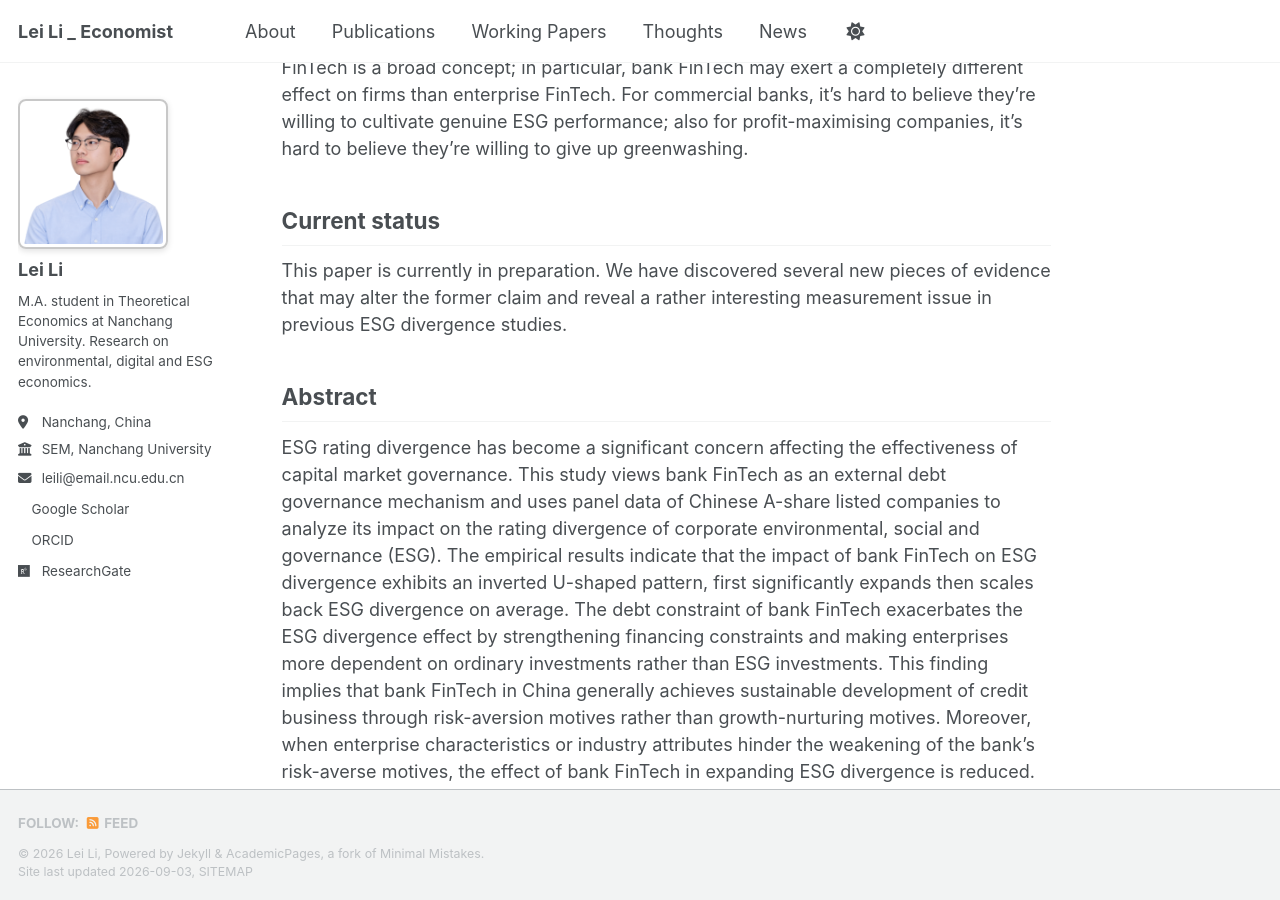
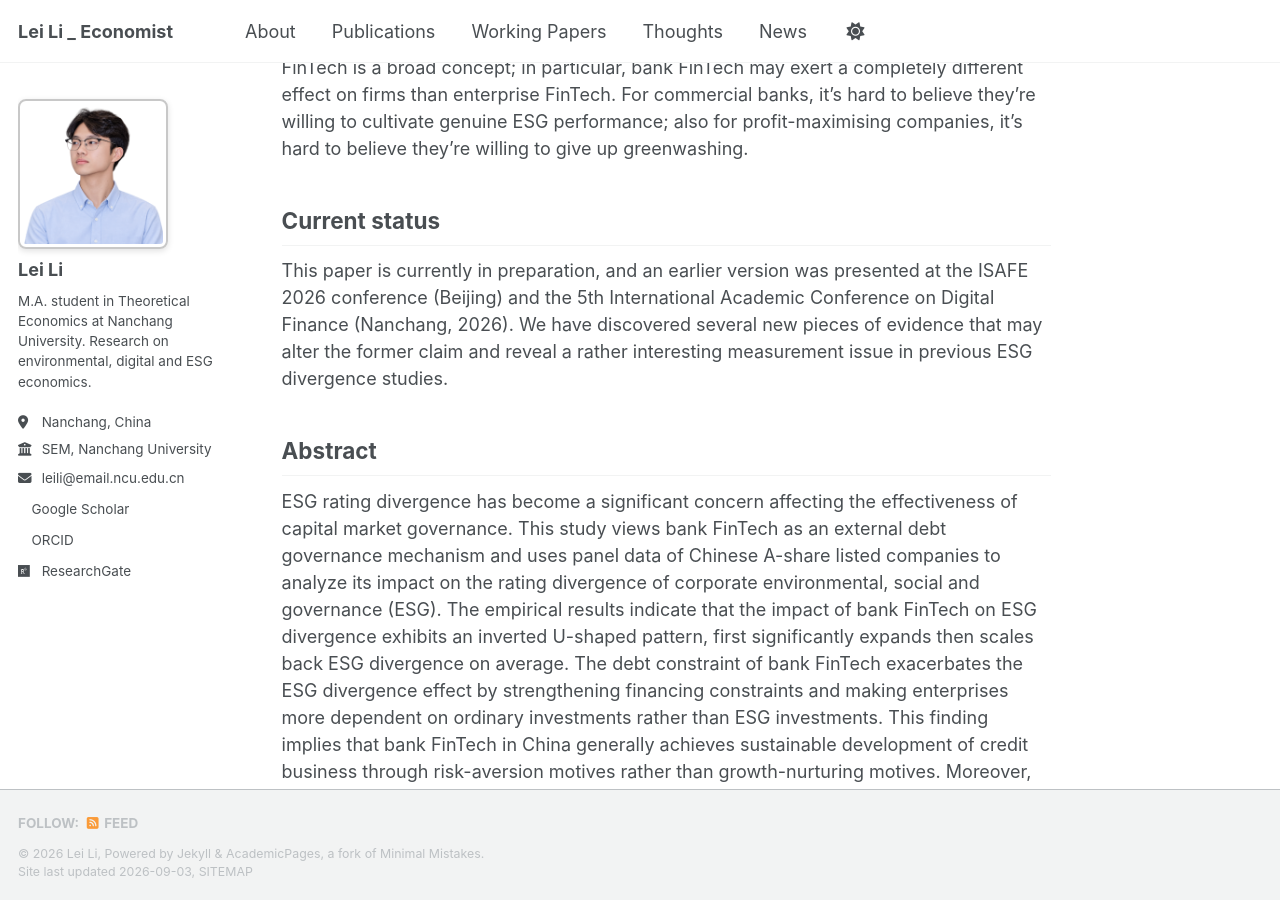
Before and after one commit to LeiLi-Econ/LeiLi-Econ.github.io, a Jekyll site: the page built from _publications/2026-bank-fintech-esg.md, in a window 1280 px wide and 900 px high, scrolled down 397 px. Built offline with Jekyll 4.4.1, drawn with Linux system fonts in a browser that asks for light colours; a style sheet for code colours, icons or effects is not loaded.

Commit message:
Note bank FinTech paper presented at ISAFE & IACDF 2026

```diff
--- a/_publications/2026-bank-fintech-esg.md
+++ b/_publications/2026-bank-fintech-esg.md
@@ -15,7 +15,7 @@ This is joint work with my supervisor Professor Huwei Wen, Professor Xuan-Hoa Ng
 Many studies argue that FinTech encourages corporate ESG performance, but we find that FinTech is a broad concept; in particular, bank FinTech may exert a completely different effect on firms than enterprise FinTech. For commercial banks, it's hard to believe they're willing to cultivate genuine ESG performance; also for profit-maximising companies, it's hard to believe they're willing to give up greenwashing.
 
 ## Current status
-This paper is currently in preparation. We have discovered several new pieces of evidence that may alter the former claim and reveal a rather interesting measurement issue in previous ESG divergence studies.
+This paper is currently in preparation, and an earlier version was presented at the ISAFE 2026 conference (Beijing) and the 5th International Academic Conference on Digital Finance (Nanchang, 2026). We have discovered several new pieces of evidence that may alter the former claim and reveal a rather interesting measurement issue in previous ESG divergence studies.
 
 ## Abstract
 ESG rating divergence has become a significant concern affecting the effectiveness of capital market governance. This study views bank FinTech as an external debt governance mechanism and uses panel data of Chinese A-share listed companies to analyze its impact on the rating divergence of corporate environmental, social and governance (ESG). The empirical results indicate that the impact of bank FinTech on ESG divergence exhibits an inverted U-shaped pattern, first significantly expands then scales back ESG divergence on average. The debt constraint of bank FinTech exacerbates the ESG divergence effect by strengthening financing constraints and making enterprises more dependent on ordinary investments rather than ESG investments. This finding implies that bank FinTech in China generally achieves sustainable development of credit business through risk-aversion motives rather than growth-nurturing motives. Moreover, when enterprise characteristics or industry attributes hinder the weakening of the bank's risk-averse motives, the effect of bank FinTech in expanding ESG divergence is reduced. These findings suggest that bank FinTech should be more used to support enterprise growth rather than exerting debt constraint pressure. In practice, when bank FinTech reaches a certain stage, the growth-nurturing motive of banks is also strengthened.
```
